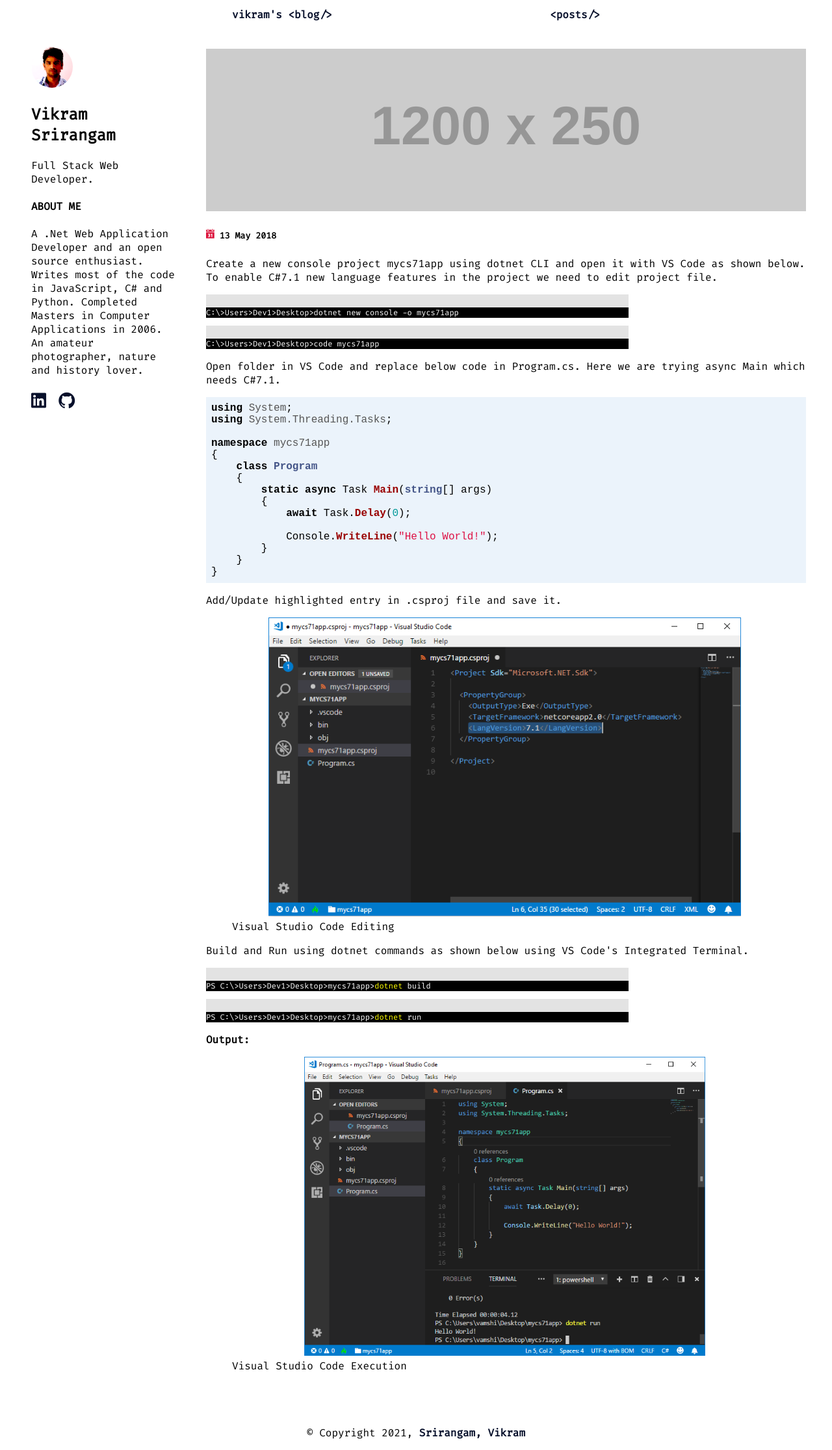
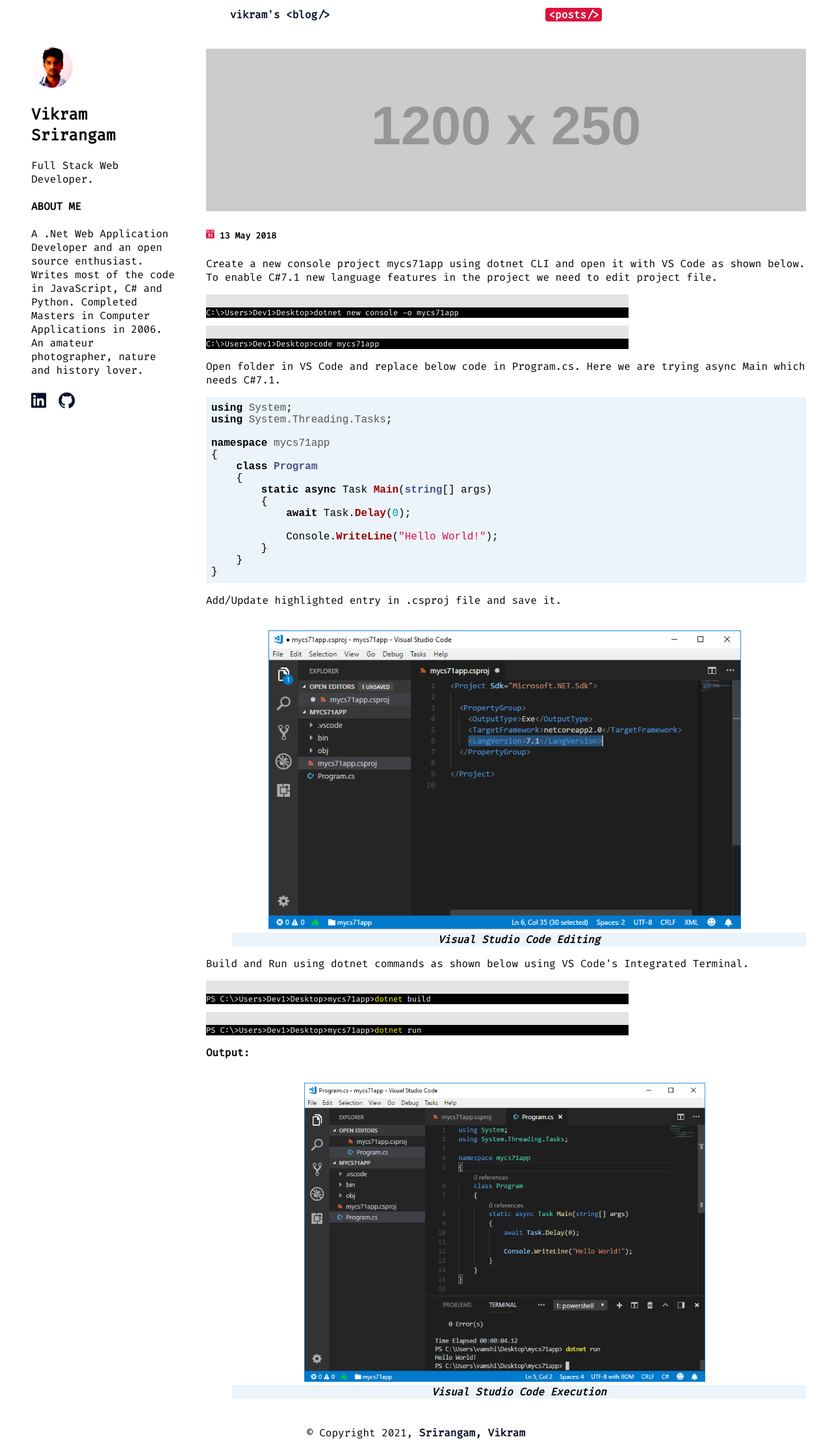
Before and after one commit to srirangamv/srirangamv.github.io, a Jekyll site: the page built from _posts/2018-05-13-enable_csharp7.1_features.md, in a window 1280 px wide. Shown: the whole page at 65% size. Built offline with Jekyll 4.4.1, drawn with Linux system fonts in a browser that asks for light colours.

Commit message:
css changes

```diff
--- a/_layouts/default.html
+++ b/_layouts/default.html
@@ -50,7 +42,7 @@
             <!-- Header content -->
             <span>&nbsp;</span>
             <a href="/">vikram's &lt;blog/&gt;</a>
-            <a href="/blog">&lt;posts/&gt;</a>
+            <a class="redlink" href="/blog">&lt;posts/&gt;</a>
             <span>&nbsp;</span>
         </header>
 
--- a/css/style.css
+++ b/css/style.css
@@ -88,6 +88,16 @@
     justify-content: space-between;
     align-items: center;
     /*for tool items*/
+}
+
+figure img {
+    margin-top: 20px;
+}
+figure figcaption {
+    text-align: center;
+    font-style: italic;
+    font-weight: bold;
+    background-color: var(--code-bg);
 }
 
 footer span {
@@ -256,3 +266,10 @@
     object-position: bottom;
     object-fit: scale-down;
 }
+
+.redlink {
+    color: white;
+    background-color: crimson;
+    border-radius: 4px;
+    padding: 0px 5px;
+}
```
Also changed, not shown: other parts of _layouts/default.html (+0 -8 lines).
